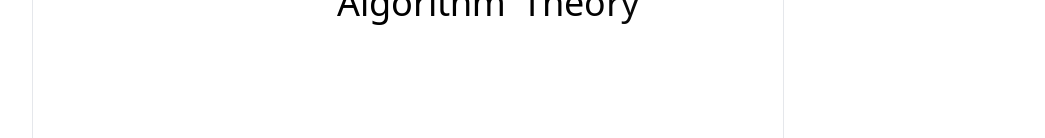
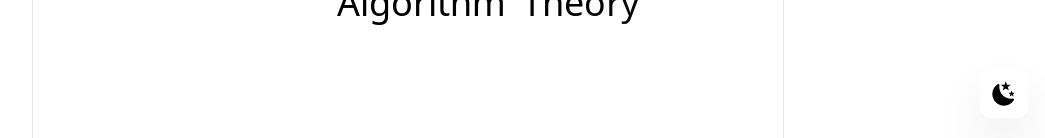
Before and after one commit to yhanyi/Portfolio, a Next.js app: page /certs in a window 1280 px wide. Shown: the part 662-800 px from the top of the page, without its empty margins (232-1277 px from the left). Built offline with nearby package versions, Linux system fonts and the light colour scheme.

Commit message:
Updated theme switch component

```diff
--- a/src/components/theme-switch.tsx
+++ b/src/components/theme-switch.tsx
@@ -9,7 +9,7 @@ export default function ThemeSwitch() {
 
   return (
     <button
-      className="z-10 p-2.5 w-[3rem] h-[3rem] bg-opacity-80 backgroup-blur-[0.5rem] border-opacity-40 shadow-2xl rounded-xl flex items-center justify-center hover:scale-105 active:scale-100 transition-all bg-white text-black dark:bg-black dark:text-white"
+      className="fixed bottom-5 right-5 z-10 p-2.5 w-[3rem] h-[3rem] bg-opacity-80 backgroup-blur-[0.5rem] border-opacity-40 shadow-2xl rounded-xl flex items-center justify-center hover:scale-105 active:scale-100 transition-all bg-white text-black dark:bg-black dark:text-white"
       onClick={toggleTheme}
     >
       {theme === "light" ? (
```
